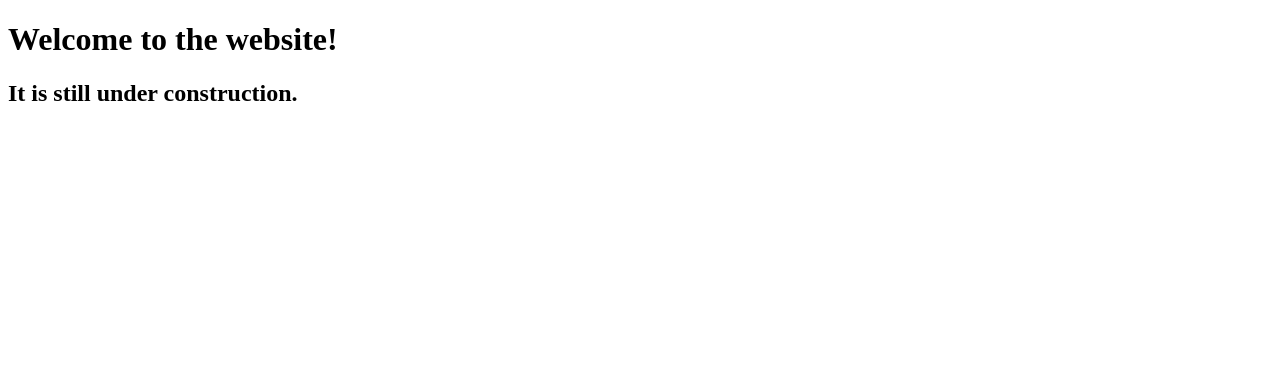
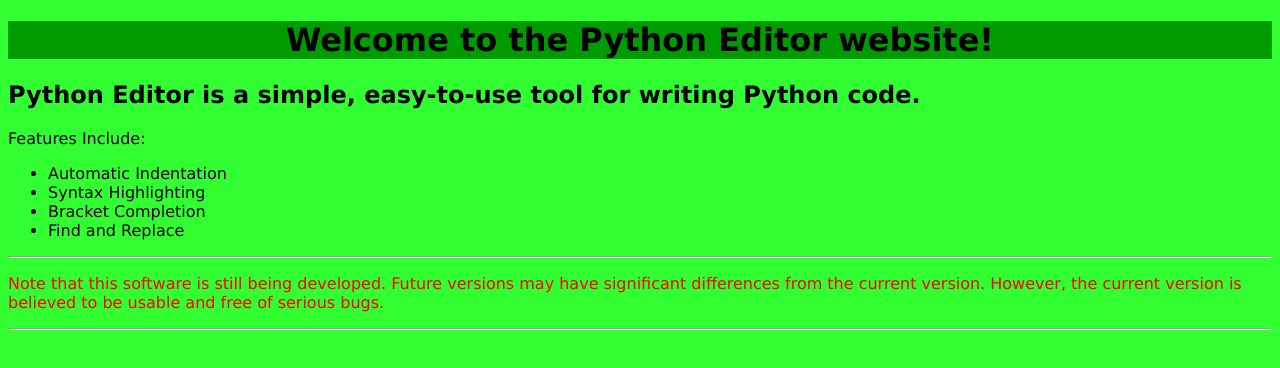
Before and after one commit to DanielJamesEvans/Python_IDE, a plain HTML site: page index.html in a window 1280 px wide. Drawn offline with Linux system fonts and the light colour scheme.

Commit message:
Modified webpage.  Fixed bug in preferences handling.

```diff
--- a/index.html
+++ b/index.html
@@ -1,10 +1,23 @@
 <!DOCTYPE html>
 <html>
 <head>
-<title>python_ide</title>
+<link rel="stylesheet" type="text/css" href="style.css" />
+<title>Python Editor</title>
 </head>
 <body>
-<h1>Welcome to the website!</h1>
-<h2>It is still under construction.</h2>
+<h1 class = "emphasize">Welcome to the Python Editor website!</h1>
+<h2>Python Editor is a simple, easy-to-use tool for writing Python code.</h2>
+<p>Features Include:</p>
+<ul>
+<li>Automatic Indentation</li>
+<li>Syntax Highlighting</li>
+<li>Bracket Completion</li>
+<li>Find and Replace</li>
+</ul>
+<hr/>
+<p class = "warning">Note that this software is still being developed.  Future versions
+may have significant differences from the current version.  However, the current
+version is believed to be usable and free of serious bugs.</p>
+<hr/>
 </body>
 </html>
--- /dev/null
+++ b/style.css
@@ -0,0 +1,20 @@
+* {
+   background-color:rgb(50,255,50);
+   font-family:"Verdana", "Times New Roman";
+}
+
+.navigation {
+             position:fixed;
+             left:0px;
+             top:0px;
+             background-color:rgb(200,200,0);
+}
+
+.emphasize {
+            background-color:rgb(0,155,0);
+            text-align:center;
+}
+
+.warning {
+          color:rgb(255,0,0);
+}
```
Also changed, not shown: 2 other files.
